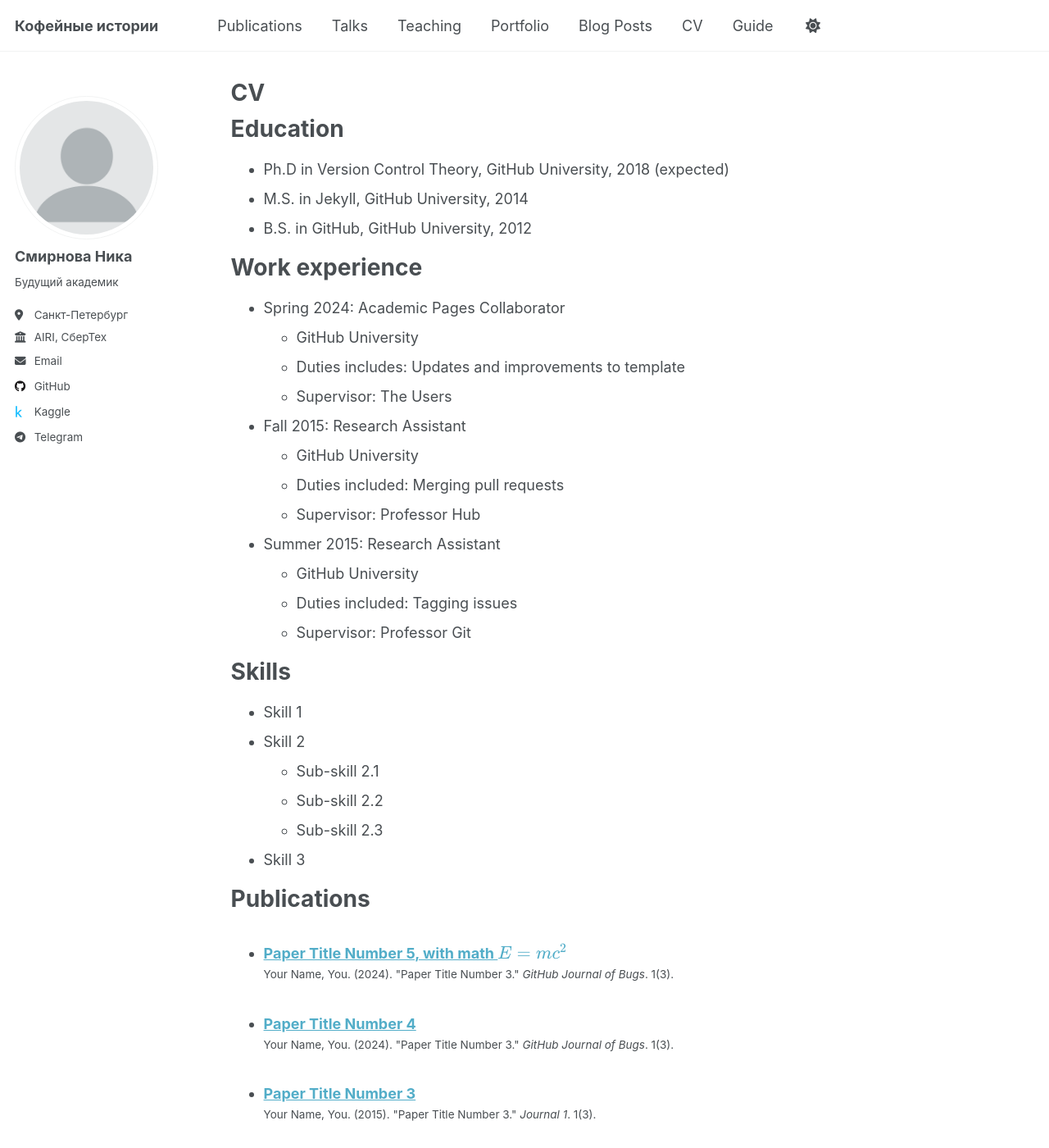
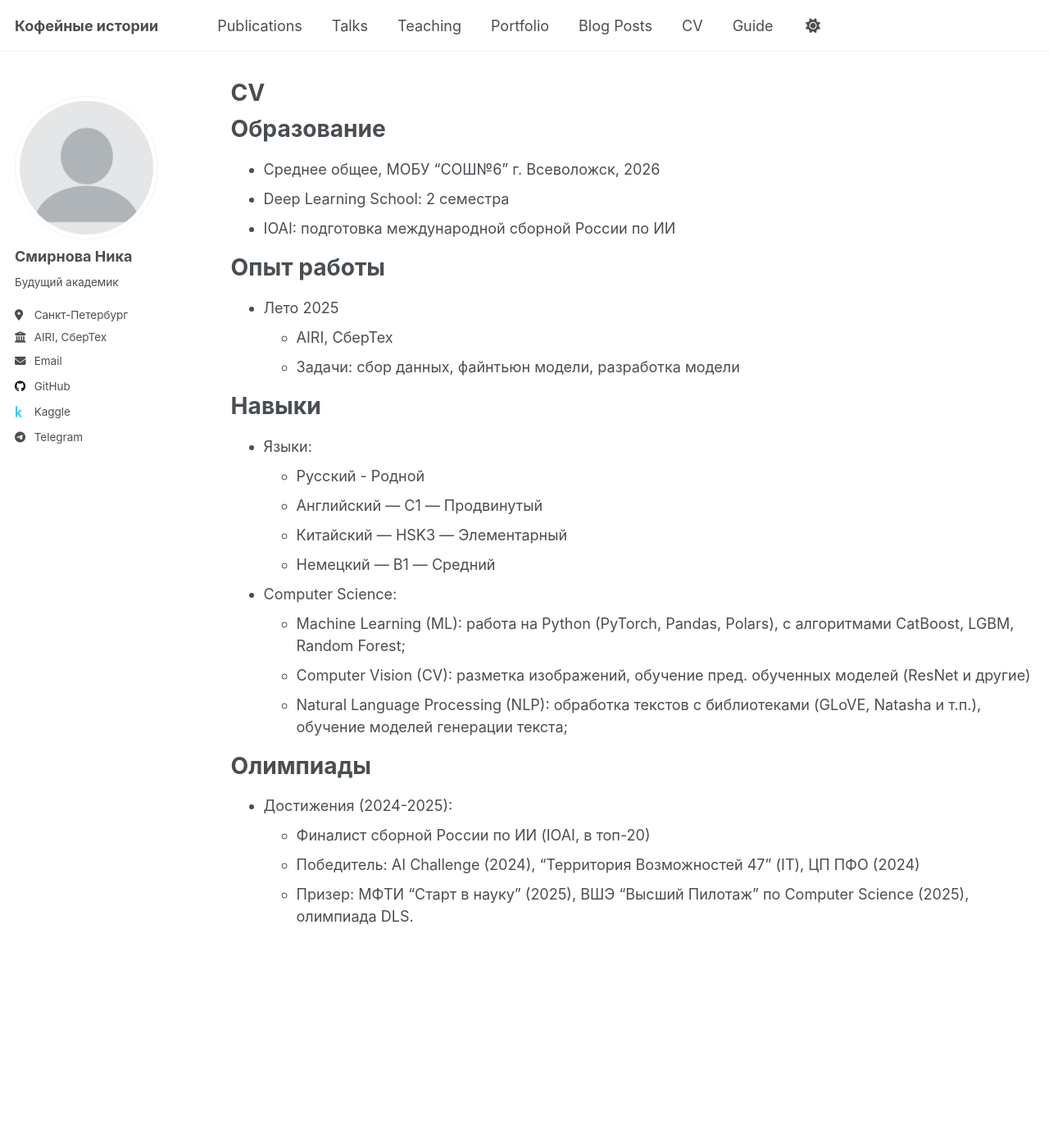
Before and after one commit to Robot-mitski/Nika_Smirnova, a Jekyll site: the page built from _pages/cv.md, in a window 1280 px wide and 1400 px high. Shown: the whole window at 82% size. Built offline with Jekyll 4.4.1, drawn with Linux system fonts in a browser that asks for light colours; a script that is not in the unit is left out; some of the changed text lies outside the part shown.

Commit message:
Update cv.md

```diff
--- a/_pages/cv.md
+++ b/_pages/cv.md
@@ -9,56 +9,33 @@ redirect_from:
 
 {% include base_path %}
 
-Education
+Образование
 ======
-* Ph.D in Version Control Theory, GitHub University, 2018 (expected)
-* M.S. in Jekyll, GitHub University, 2014
-* B.S. in GitHub, GitHub University, 2012
+* Среднее общее, МОБУ "СОШ№6" г. Всеволожск, 2026
+* Deep Learning School: 2 семестра
+* IOAI: подготовка международной сборной России по ИИ
 
-Work experience
+Опыт работы
 ======
-* Spring 2024: Academic Pages Collaborator
-  * GitHub University
-  * Duties includes: Updates and improvements to template
-  * Supervisor: The Users
+* Лето 2025
+  * AIRI, СберТех
+  * Задачи: сбор данных, файнтьюн модели, разработка модели
 
-* Fall 2015: Research Assistant
-  * GitHub University
-  * Duties included: Merging pull requests
-  * Supervisor: Professor Hub
+Навыки
+======
+* Языки:
+  * Русский - Родной
+  * Английский — C1 — Продвинутый
+  * Китайский — HSK3 — Элементарный
+  * Немецкий — B1 — Средний
+* Computer Science:
+  * Machine Learning (ML): работа на  Python (PyTorch, Pandas, Polars), c алгоритмами CatBoost, LGBM, Random Forest;
+  * Computer Vision (CV): разметка изображений, обучение пред. обученных моделей (ResNet и другие)
+  * Natural Language Processing (NLP): обработка текстов с библиотеками (GLoVE, Natasha и т.п.), обучение моделей генерации текста;
 
-* Summer 2015: Research Assistant
-  * GitHub University
-  * Duties included: Tagging issues
-  * Supervisor: Professor Git
-
-Skills
+Олимпиады
 ======
-* Skill 1
-* Skill 2
-  * Sub-skill 2.1
-  * Sub-skill 2.2
-  * Sub-skill 2.3
-* Skill 3
-
-Publications
-======
-  <ul>{% for post in site.publications reversed %}
-    {% include archive-single-cv.html %}
-  {% endfor %}</ul>
-
-Talks
-======
-  <ul>{% for post in site.talks reversed %}
-    {% include archive-single-talk-cv.html  %}
-  {% endfor %}</ul>
-
-Teaching
-======
-  <ul>{% for post in site.teaching reversed %}
-    {% include archive-single-cv.html %}
-  {% endfor %}</ul>
-
-Service and leadership
-======
-* Currently signed in to 43 different slack teams
+* Достижения (2024-2025):
+  * Финалист сборной России по ИИ (IOAI, в топ-20)
+  * Победитель: AI Challenge (2024), "Территория Возможностей 47" (IT), ЦП ПФО (2024)
+  * Призер: МФТИ “Старт в науку” (2025), ВШЭ “Высший Пилотаж” по Computer Science (2025), олимпиада DLS.
```
